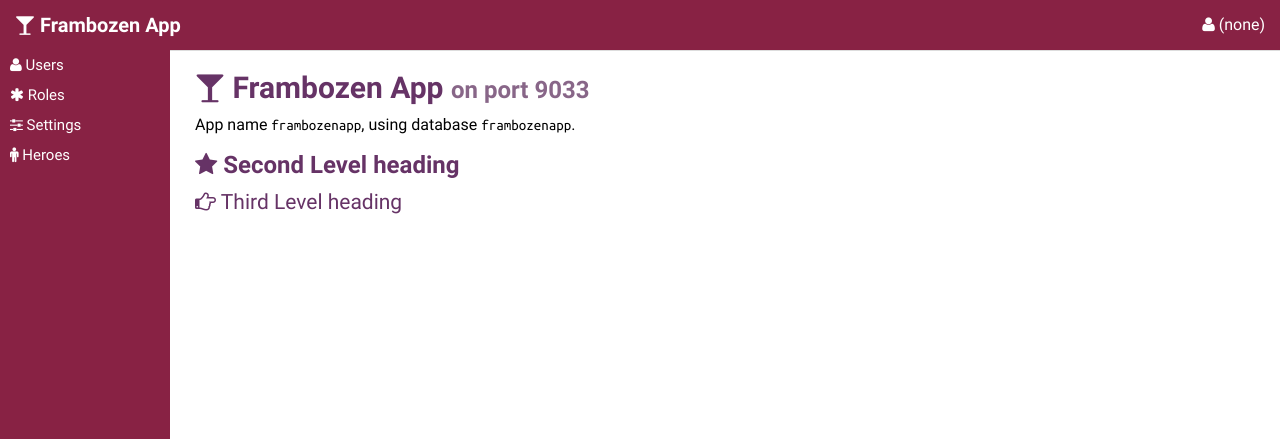
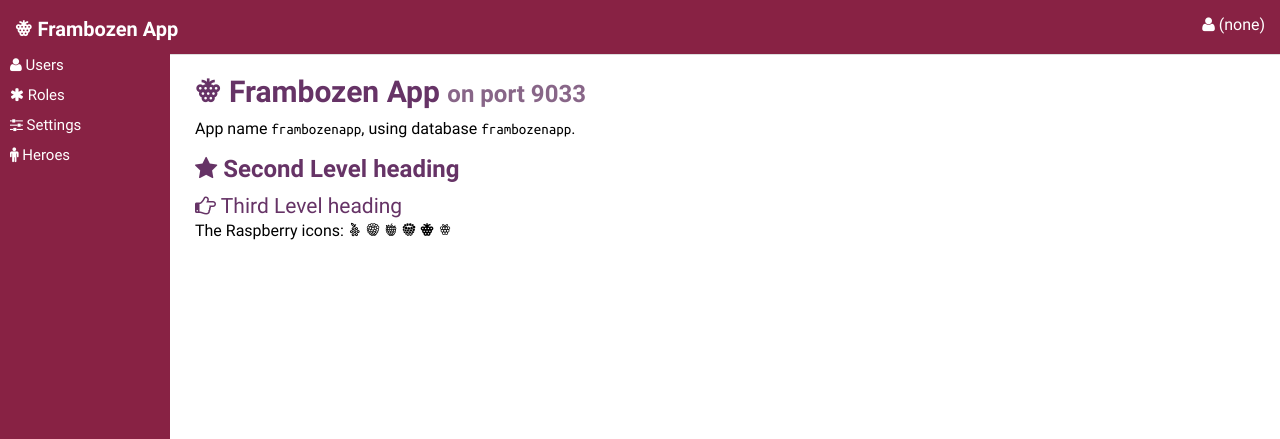
Before and after one commit to cabalamat/frambozenapp, a Flask app: page / in a window 1280 px wide. Shown: the top 439 px of the page. Run offline with Flask 2, Linux system fonts and the light colour scheme.

Commit message:
reaspberry icon font

```diff
--- a/app/config.py
+++ b/app/config.py
@@ -9,7 +9,7 @@ PORT=9033
 
 # title on web pages
 APP_TITLE = "Frambozen App"
-APP_LOGO = "<i class='fa fa-glass'></i> "
+APP_LOGO = "<i class='icon-noun_162884_cc'></i> "
 
 # unique identifier for the app, tpyically the same as its directory
 # in ~/sproj/ .
--- a/app/static/app.css
+++ b/app/static/app.css
@@ -979,21 +979,53 @@ input[type=checkbox], input[type=radio] {
 
 
 /*------------------------------------------------------------------*/
-/* for aerialex */
+/* raspberry icon */
 
-.yes {
-    color: #060;
-    background: #efe;
+@font-face {
+  font-family: 'icomoon';
+  src:  url('fonts/icomoon.eot?9axk29');
+  src:  url('fonts/icomoon.eot?9axk29#iefix') format('embedded-opentype'),
+    url('fonts/icomoon.ttf?9axk29') format('truetype'),
+    url('fonts/icomoon.woff?9axk29') format('woff'),
+    url('fonts/icomoon.svg?9axk29#icomoon') format('svg');
+  font-weight: normal;
+  font-style: normal;
 }
 
-.no {
-    color: #600;
-    background: #fee;
+[class^="icon-"], [class*=" icon-"] {
+  /* use !important to prevent issues with browser extensions that change fonts */
+  font-family: 'icomoon' !important;
+  speak: none;
+  font-style: normal;
+  font-weight: normal;
+  font-variant: normal;
+  text-transform: none;
+  line-height: 1;
+  font-size:110%; position:relative; top:0.18em;
+
+
+  /* Better Font Rendering =========== */
+  -webkit-font-smoothing: antialiased;
+  -moz-osx-font-smoothing: grayscale;
 }
 
-.simple-select {
-  border: 0px;
-  background: rgba(0,0,0,0);
+.icon-noun_752516_cc:before {
+  content: "\e901";
+}
+.icon-noun_71141_cc:before {
+  content: "\e902";
+}
+.icon-noun_71140_cc:before {
+  content: "\e903";
+}
+.icon-noun_71181_cc:before {
+  content: "\e904";
+}
+.icon-noun_162884_cc:before {
+  content: "\e905";
+}
+.icon-noun_1596749_cc:before {
+  content: "\e900";
 }
 
 /*------------------------------------------------------------------*/
--- a/app/templates/front.html
+++ b/app/templates/front.html
@@ -15,6 +15,14 @@ Front page
 
 <h3><i class='fa fa-hand-o-right'></i> Third Level heading</h3>
 
+<p>The Raspberry icons:
+  <i class='icon-noun_752516_cc'></i>
+  <i class='icon-noun_71141_cc'></i>
+  <i class='icon-noun_71140_cc'></i>
+  <i class='icon-noun_71181_cc'></i>
+  <i class='icon-noun_162884_cc'></i>
+  <i class='icon-noun_1596749_cc'></i>
+</p>
 
 {% endblock page_wrapper %}
 
```
Also changed, not shown: app/static/fonts/icomoon.ttf (added), app/static/fonts/icomoon.woff (added), 2 other files.
